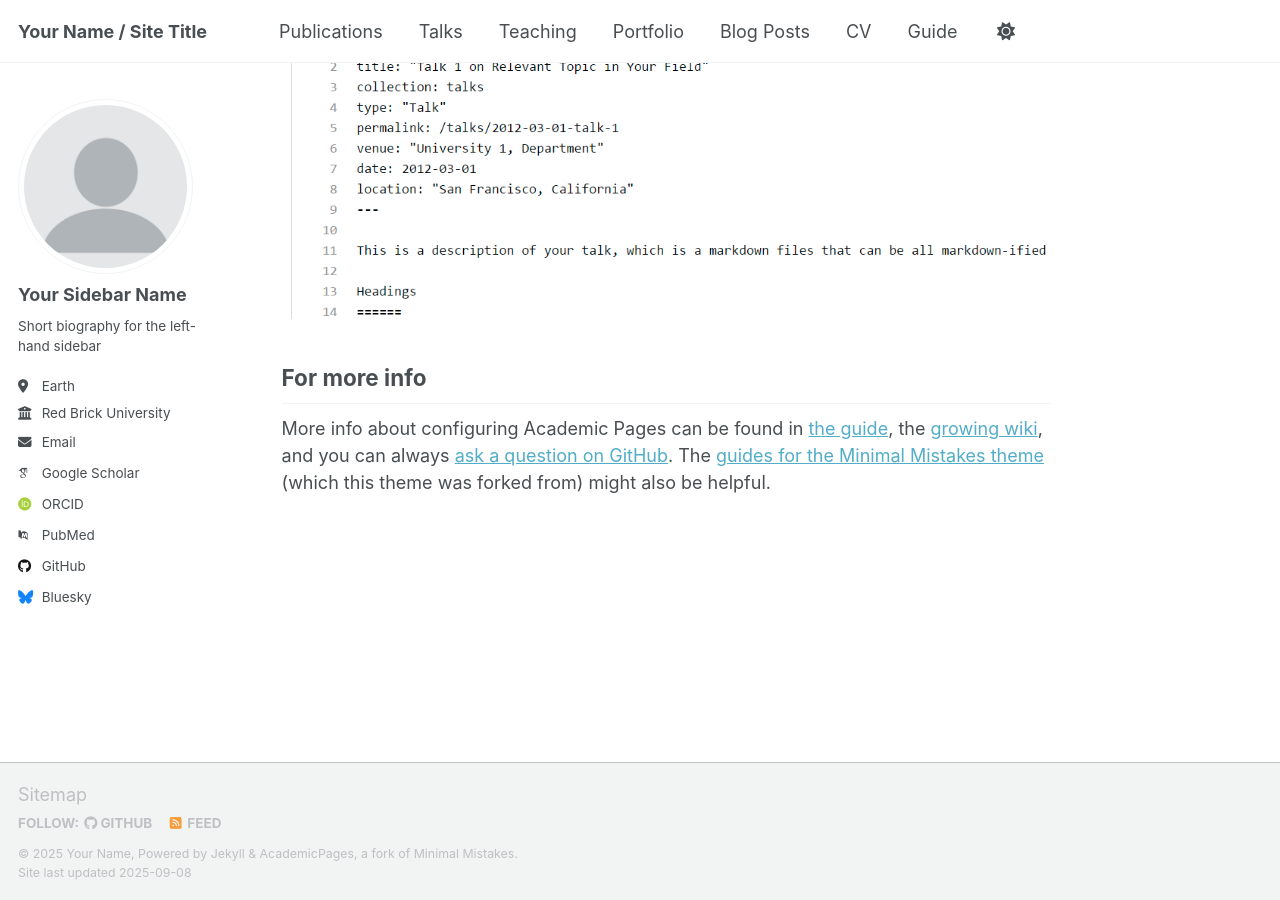
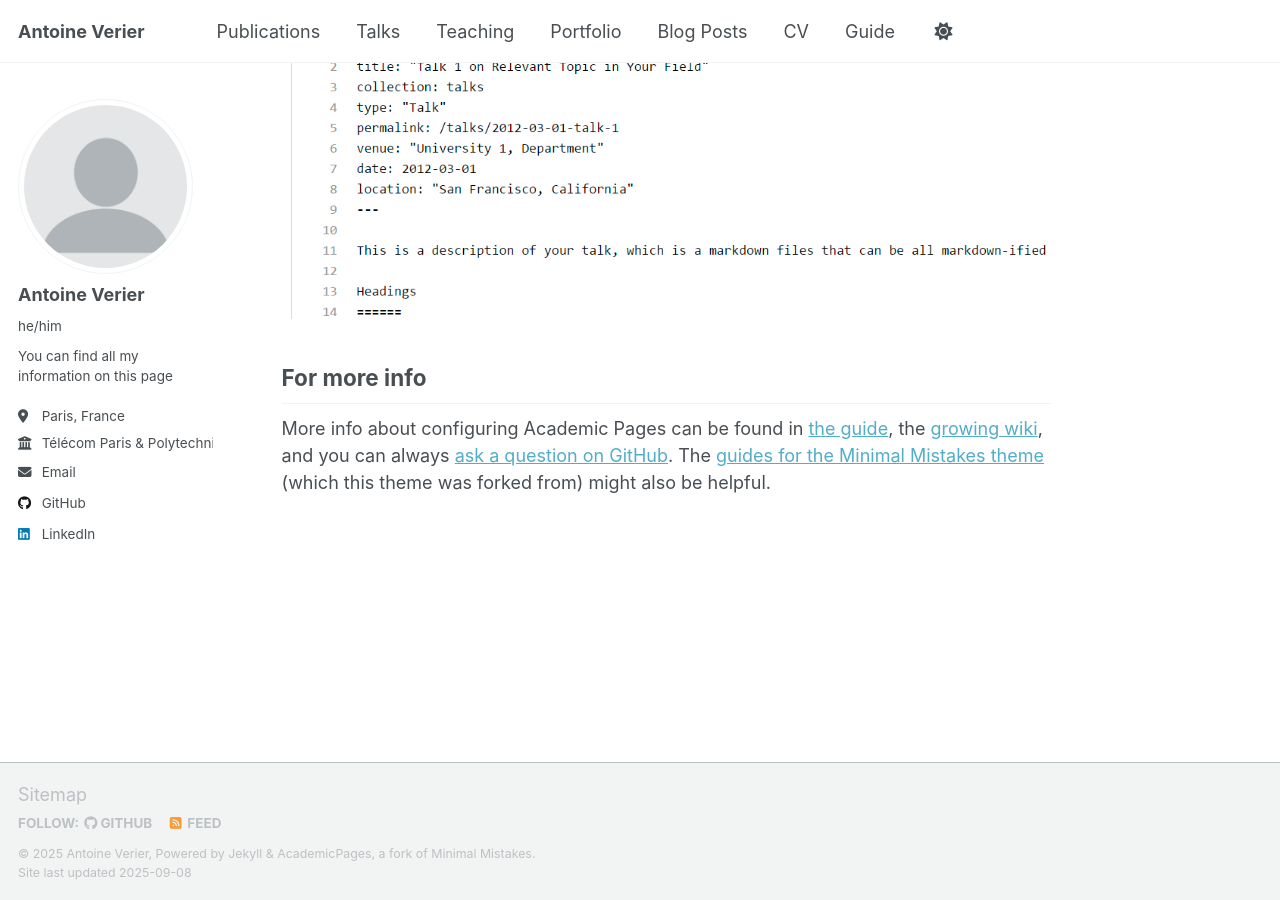
Before and after one commit to antoineverier/antoineverier.github.io, a Jekyll site: the page built from _pages/about.md, in a window 1280 px wide and 900 px high, scrolled down 2880 px. Built offline with Jekyll 4.4.1, drawn with Linux system fonts in a browser that asks for light colours; some web fonts are replaced; a script that is not in the unit is left out.

Commit message:
modifications configyaml

```diff
--- a/_config.yml
+++ b/_config.yml
@@ -9,13 +9,13 @@
 # Basic Site Settings
 locale                   : "en-US"
 site_theme               : "default" # Currently available options are "default", "air"
-title                    : "Your Name / Site Title"
+title                    : "Antoine Verier"
 title_separator          : "-"
-name                     : &name "Your Name"
-description              : &description "personal description"
-url                      : https://academicpages.github.io # the base hostname & protocol for your site e.g. "https://[your GitHub username].github.io" or if you already have some other page hosted on Github then use "https://[your GitHub username].github.io/[Your Repo Name]"
+name                     : &name "Antoine Verier"
+description              : &description "Student in data science and AI at Télécom Paris and Polytechnique institute of Paris.  "
+url                      : https://antoineverier.github.io # the base hostname & protocol for your site e.g. "https://[your GitHub username].github.io" or if you already have some other page hosted on Github then use "https://[your GitHub username].github.io/[Your Repo Name]"
 baseurl                  : "" # the subpath of your site, e.g. "/blog"
-repository               : "academicpages/academicpages.github.io"
+repository               : "antoineverier/antoineverier.github.io"
 
 # Site Author - The following control what appear as part of the author content on the side bar.
 #               If a field is blank the icon and link will not appear, otherwise it will be shown.
@@ -23,23 +23,23 @@ repository               : "academicpages/academicpages.github.io"
 author:
   # Biographic information
   avatar           : "profile.png"
-  name             : "Your Sidebar Name"
-  pronouns         : # example: "she/her"
-  bio              : "Short biography for the left-hand sidebar"
-  location         : "Earth"
-  employer         : "Red Brick University"
+  name             : "Antoine Verier"
+  pronouns         : "he/him"
+  bio              : "You can find all my information on this page"
+  location         : "Paris, France"
+  employer         : "Télécom Paris & Polytechnique Institute of Paris"
   uri              : # URL
-  email            : "none@example.org"
+  email            : "antoine.verier@telecom-paris.fr"
 
   # Academic websites
   academia         : # URL
   arxiv            : # URL - Update with the correct link to your profile
-  googlescholar    : "https://scholar.google.com/citations?user=PS_CX0AAAAAJ"
+  googlescholar    : #"https://scholar.google.com/citations?user=PS_CX0AAAAAJ"
   inspire-hep      : # URL
   impactstory      : # URL
-  orcid            : "http://orcid.org/yourorcidurl"
+  orcid            : #"http://orcid.org/yourorcidurl"
   semantic         : # URL
-  pubmed           : "https://www.ncbi.nlm.nih.gov/pubmed/?term=john+snow"
+  pubmed           : #"https://www.ncbi.nlm.nih.gov/pubmed/?term=john+snow"
   researchgate     : # URL
   scopus           : # URL
 
@@ -47,13 +47,13 @@ author:
   bitbucket        : # Username - Update with your username on the site
   codepen          : # Username
   dribbble         : # Username
-  github           : "academicpages"
+  github           : "antoinverier"
   kaggle           : # Username
   stackoverflow    : # User number or user number and name (i.e., use "1" or "1/jeff-atwood")
 
   # Social media
   artstation       : # Username
-  bluesky          : "bsky.app" # Replace this with you Bluesky username
+  bluesky          : #"bsky.app" # Replace this with you Bluesky username
   facebook         : # Username
   flickr           : # Username
   foursquare       : # Username
@@ -62,7 +62,7 @@ author:
   keybase          : # Username
   instagram        : # Username
   lastfm           : # Username
-  linkedin         : # Username
+  linkedin         : "www.linkedin.com/in/antoine-verier"
   mastodon         : # URL
   medium           : # URL
   pinterest        : # Username
@@ -239,36 +239,36 @@ defaults:
       type: posts
     values:
       layout: single
-      author_profile: true
-      read_time: true
-      comments: true
-      share: true
-      related: true
+      author_profile: false
+      read_time: false
+      comments: false
+      share: false
+      related: false
   # _pages
   - scope:
       path: ""
       type: pages
     values:
       layout: single
-      author_profile: true
+      author_profile: false
   # _teaching
   - scope:
       path: ""
       type: teaching
     values:
       layout: single
-      author_profile: true
-      share: true
-      comments: true
+      author_profile: false
+      share: false
+      comments: false
   # _publications
   - scope:
       path: ""
       type: publications
     values:
       layout: single
-      author_profile: true
-      share: true
-      comments: true
+      author_profile: false
+      share: false
+      comments: false
   # _portfolio
   - scope:
       path: ""
@@ -284,8 +284,8 @@ defaults:
       type: talks
     values:
       layout: talk
-      author_profile: true
-      share: true
+      author_profile: false
+      share: false
 
 
 # Sass/SCSS
```
